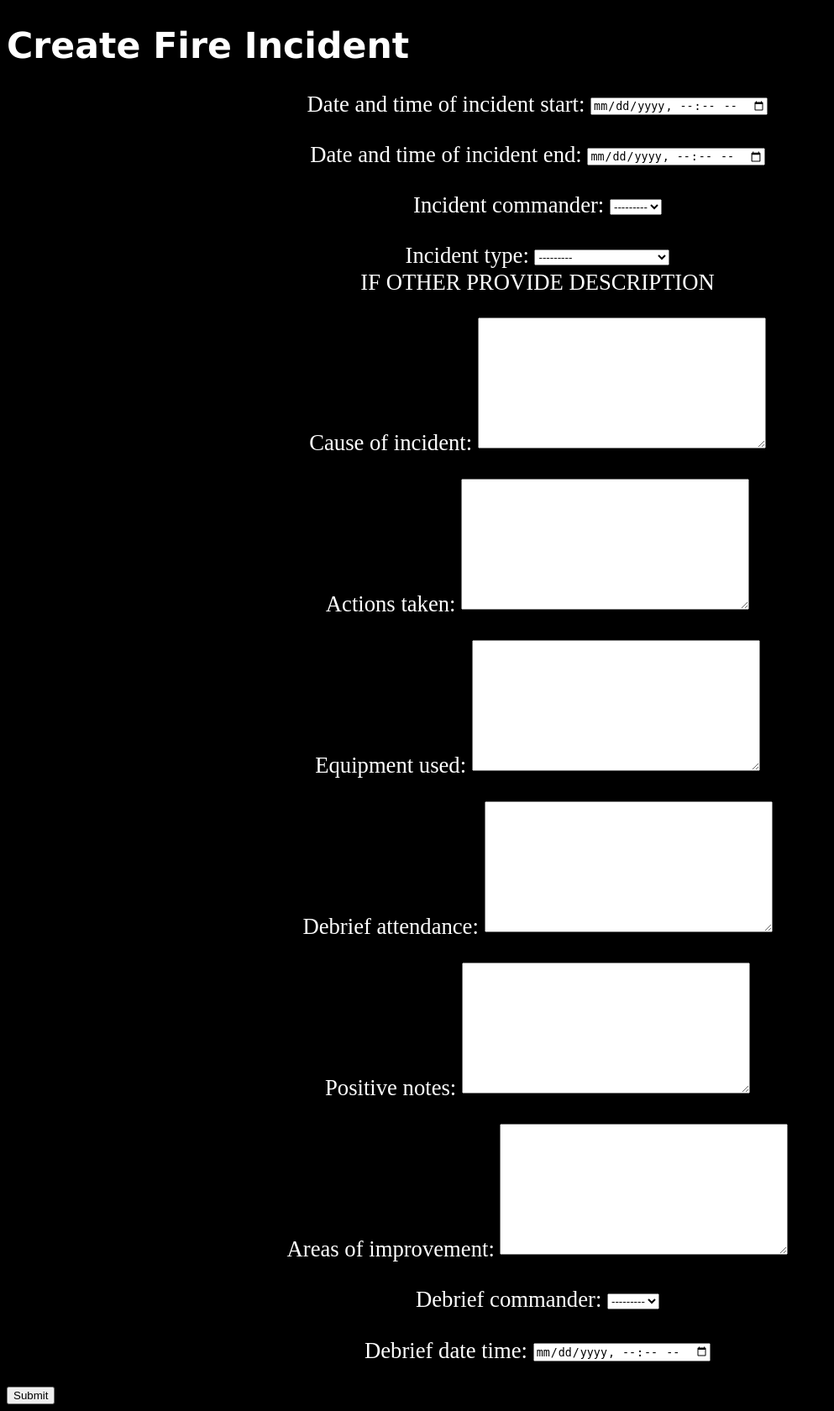
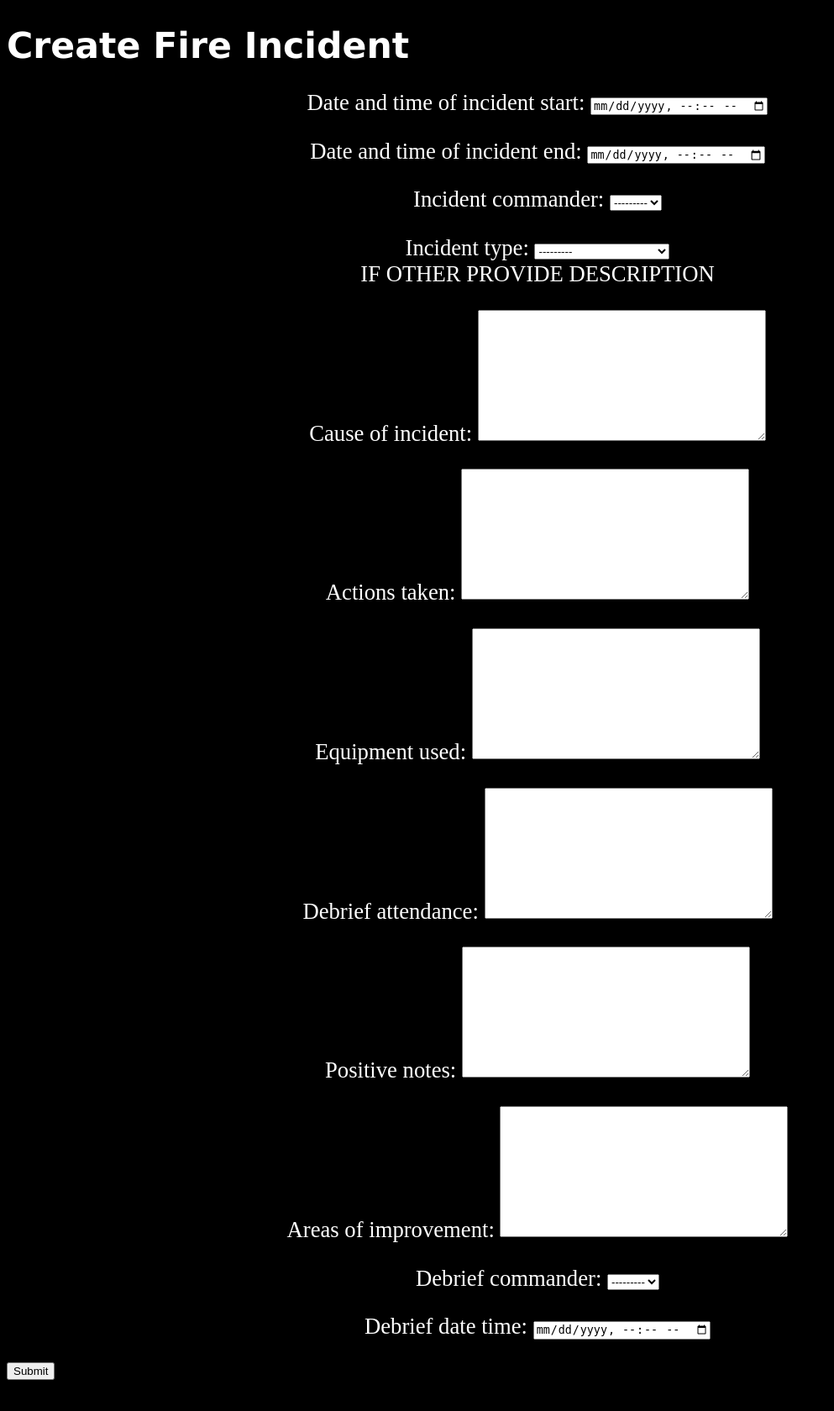
Before and after one commit to Liteztv/Incident-Report, a Django app: page /Report/Fire in a window 1280 px wide. Shown: the whole page at 84% size, without its empty margins (0-993 px from the left). After the commit the page ends 1643 px from the top, so only its background shows below. Run offline with Django 4.2, Linux system fonts and the light colour scheme; data comes from the database, SQL or seed files in the repository.

Commit message:
try again

```diff
--- a/Incident/templates/base.html
+++ b/Incident/templates/base.html
@@ -44,7 +44,7 @@
                 color:red;
             }
             label{
-                vertical-align: middle;
+                vertical-align:text-top;
             }
         </style>
 
```
